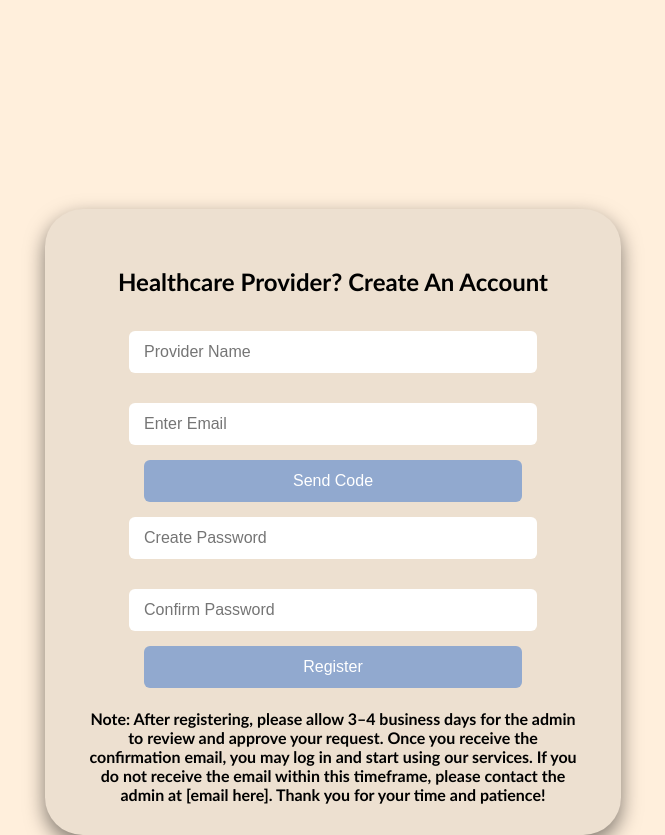
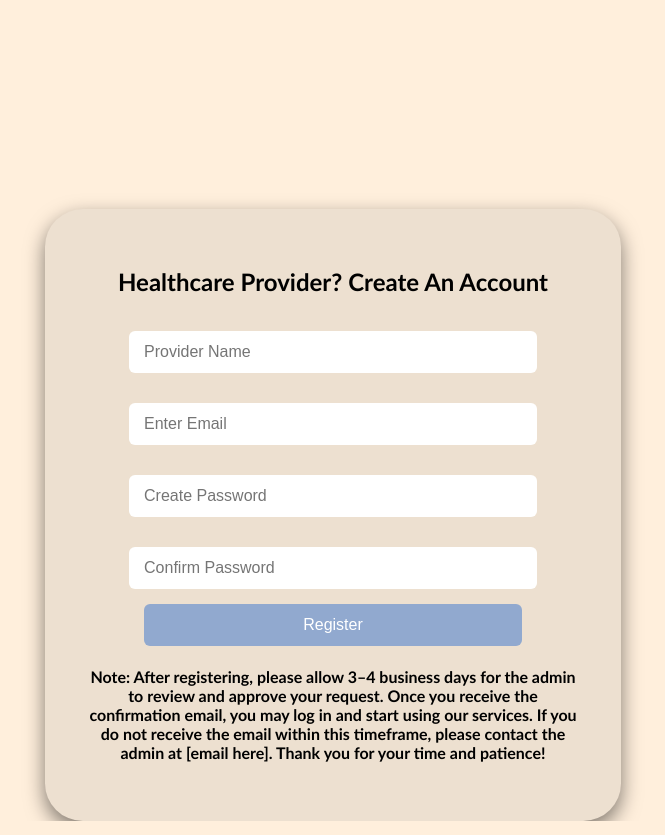
Before and after one commit to honeypatel08/Clinical-Data-Reconciliation-Engine_frontend, a React app in the folder frontend/: page /#/register in a window 1280 px wide. Both pictures are taken after a click on the button "Register". Shown: the whole page, without its empty margins (307-972 px from the left). Built offline with nearby package versions, Linux system fonts and the light colour scheme; the HTML template or start-up script is replaced by a standard one.

Commit message:
Simplify registration by removing email verification step
Removed email verification code input and related alerts.

```diff
--- a/frontend/src/pages/Register.jsx
+++ b/frontend/src/pages/Register.jsx
@@ -50,7 +50,6 @@ export default function Register() {
     const handleRegister = async () =>{
         if (!email || !password || !providername || !confirmPassword) return alert("All fields are require");
         if(password !== confirmPassword) return alert("Passwords does not match")
-        if (!emailVerified) { return alert("Please verify your email first");}
 
         // Backend connect
         try {
@@ -102,23 +101,7 @@ export default function Register() {
                     value={email}
                     onChange={(e) => setEmail(e.target.value)}
                 />
-                {!codeSent && (
-                    <button onClick={handleSendCode}>Send Code</button>
-                )}
 
-                {codeSent && !emailVerified && (
-                    <>
-                        <input
-                            type="text"
-                            placeholder="Enter verification code"
-                            value={code}
-                            onChange={(e) => setCode(e.target.value)}
-                        />
-                        <button onClick={handleVerifyCode}>Verify Code</button>
-                    </>
-                )}
-
-                {emailVerified && <h3>Email verified! Procced with password creation </h3>}
                 <input
                     className='passwordInput'
                     type="password"
```
